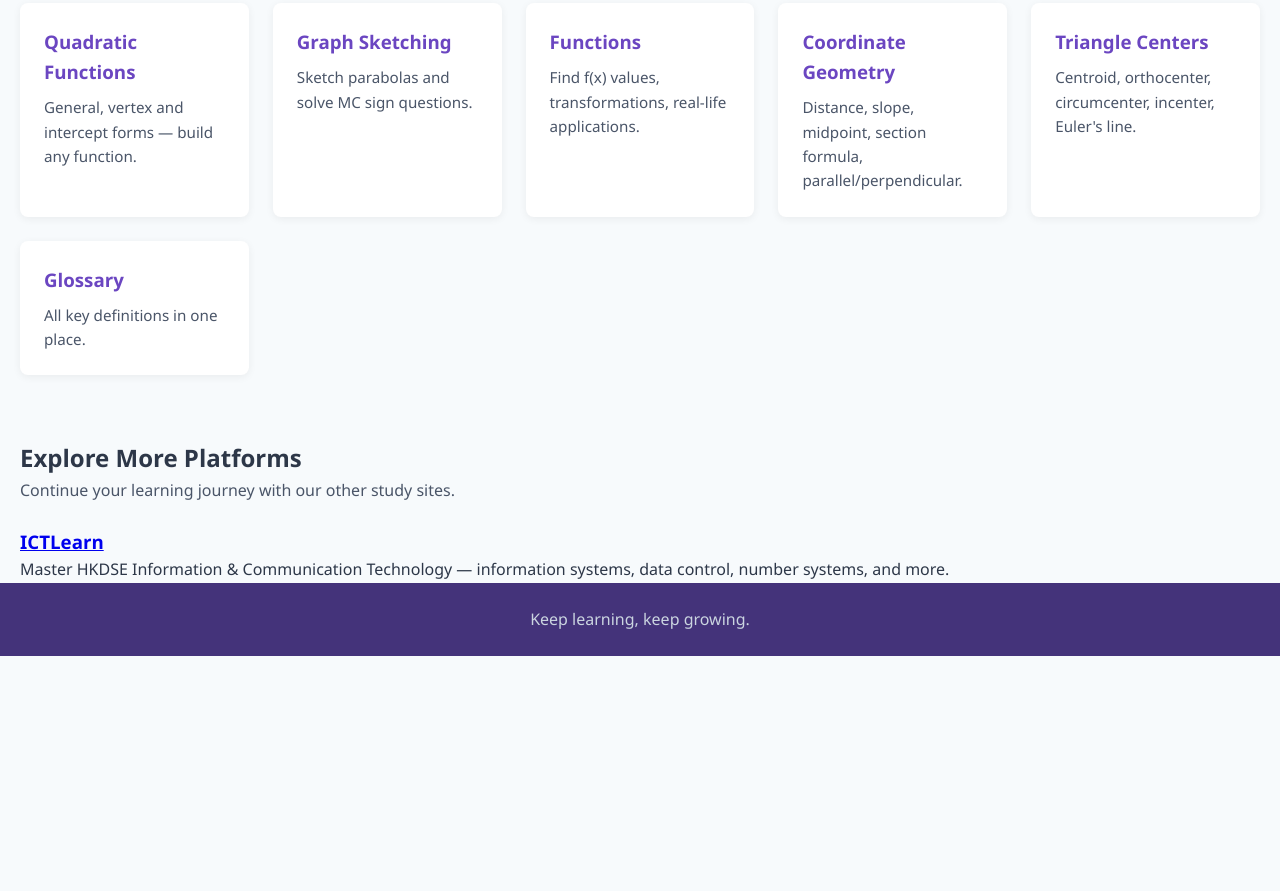
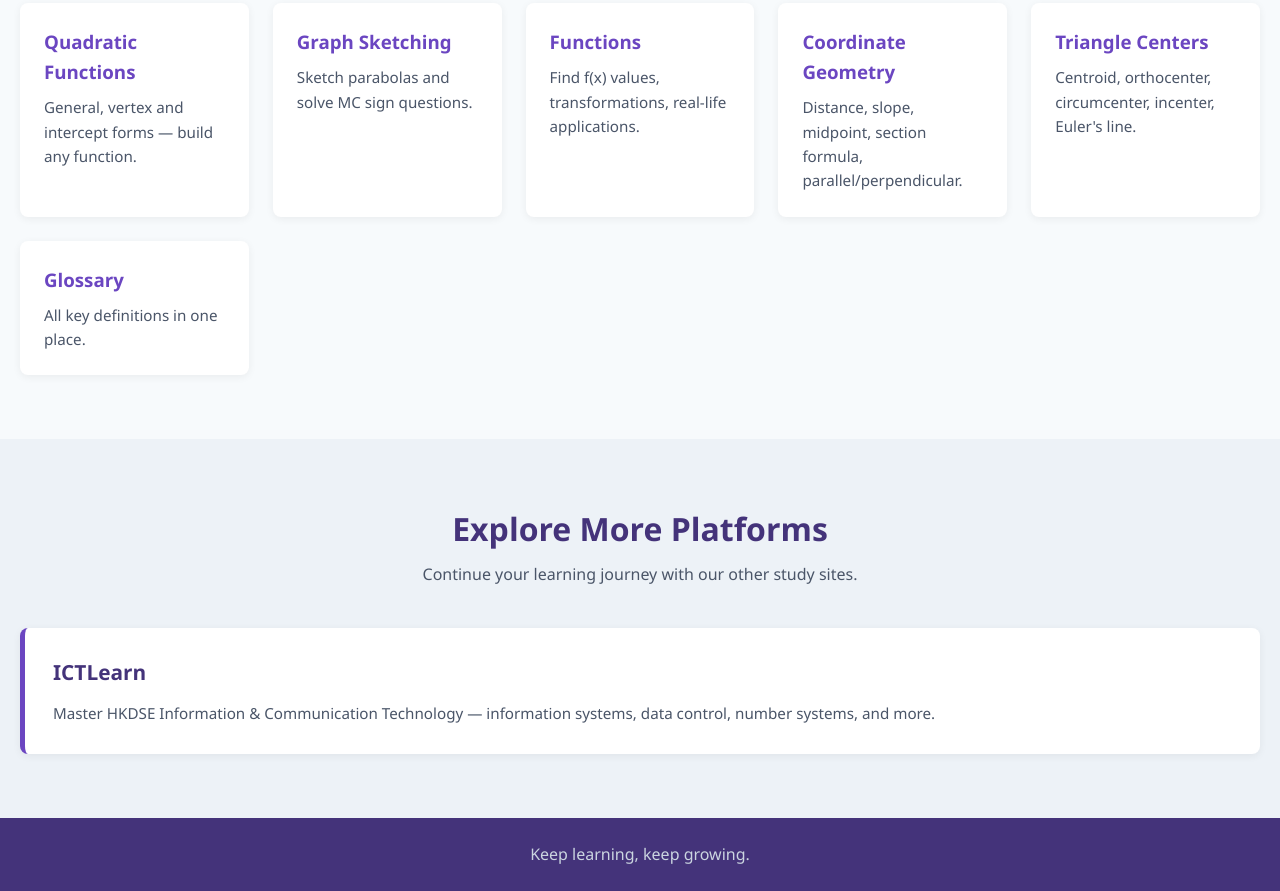
Before and after one commit to notiamalfred/MathLearn, a website: page index.html in a window 1280 px wide. Shown: the part 1919-2810 px from the top of the page. Before the commit the page ends 2575 px from the top, so only its background shows below. Drawn offline with Linux system fonts and the light colour scheme; no server answers.

Commit message:
Add styles for Cross-Learn section
Added styles for the Cross-Learn section including layout and card design.

```diff
--- a/styles.css
+++ b/styles.css
@@ -806,3 +806,56 @@ img, svg, video, canvas, iframe {
 .commit-author {
   font-weight: 500;
 }
+
+/* ---------- Cross-Learn Section ---------- */
+.cross-learn {
+  padding: 64px 0;
+  background: #edf2f7;
+}
+
+.cross-learn h2 {
+  text-align: center;
+  font-size: 2rem;
+  margin-bottom: 8px;
+  color: #44337a;
+}
+
+.cross-learn .section-subtitle {
+  text-align: center;
+  color: #4a5568;
+  margin-bottom: 40px;
+}
+
+.cross-learn-grid {
+  display: grid;
+  grid-template-columns: repeat(auto-fit, minmax(240px, 1fr));
+  gap: 24px;
+}
+
+.cross-learn-card {
+  background: #fff;
+  border-left: 5px solid #6b46c1;
+  border-radius: 8px;
+  padding: 28px;
+  box-shadow: 0 2px 8px rgba(0, 0, 0, 0.06);
+}
+
+.cross-learn-card h3 {
+  color: #44337a;
+  font-size: 1.3rem;
+  margin-bottom: 12px;
+}
+
+.cross-learn-card h3 a {
+  color: inherit;
+  text-decoration: none;
+}
+
+.cross-learn-card h3 a:hover {
+  color: #ed8936;
+}
+
+.cross-learn-card p {
+  color: #4a5568;
+  font-size: 0.95rem;
+}
```
